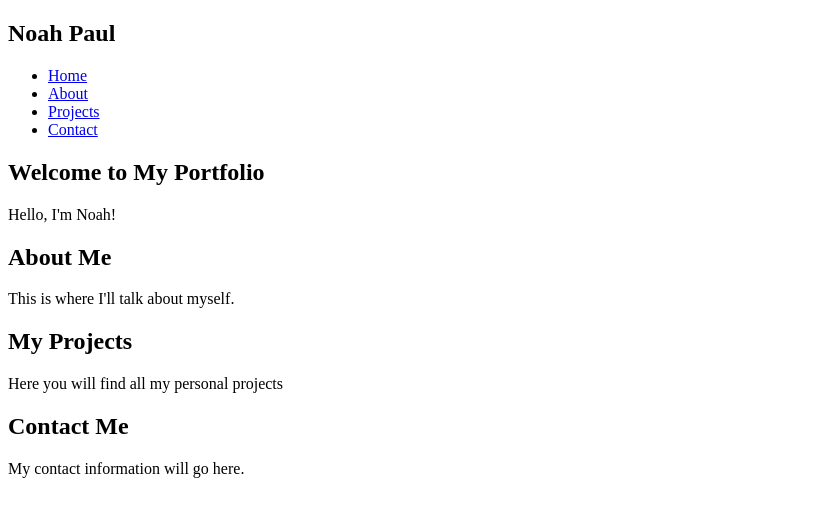
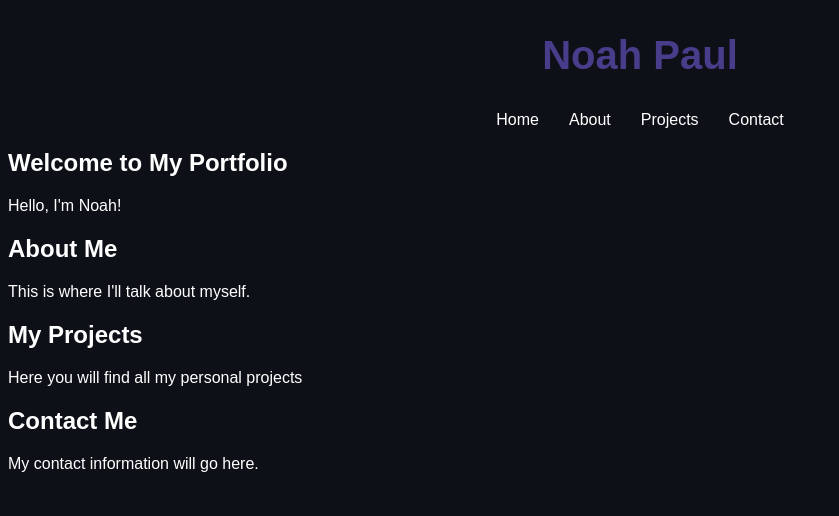
Before and after one commit to noahmpaul/portfolio-website, a plain HTML site: page index.html in a window 1280 px wide. Shown: the whole page, without its empty margins (0-839 px from the left). Drawn offline with Linux system fonts and the light colour scheme.

Commit message:
Intial styling updates and minor changes

```diff
--- a/index.html
+++ b/index.html
@@ -10,14 +10,16 @@
     Noah Paul | Portfolio
 </title>
 
+<link rel="stylesheet" href="style.css">
+
 </head>
 <body>
     <!--Creating the navigation bar-->
 <header>
     <nav>
         <h2>Noah Paul</h2>
-
-        <ul>
+        <!--Giving a class for CSS-->
+        <ul class="nav-links">
             <li><a href="#home">Home</a></li>
             <li><a href="#about">About</a></li>
             <li><a href="#projects">Projects</a></li>
@@ -46,5 +48,7 @@
     <h2>Contact Me</h2>
     <p>My contact information will go here.</p>
 </section>
+
+
 </body>
 </html>
--- a/style.css
+++ b/style.css
@@ -0,0 +1,25 @@
+body { background-color: #0d1117;
+        color: white;
+        font-family: Arial, sans-sarif;
+
+}
+h1 {
+    color: white;;
+}
+nav h2 {
+    text-align: center;
+    font-size: 40px;
+    color:darkslateblue
+}
+
+.nav-links {
+    display: flex;
+    list-style: none;
+    gap: 30px;
+    justify-content: center;
+    padding: 0;
+}
+.nav-links a {
+    color: white;
+    text-decoration: none;
+}
```
